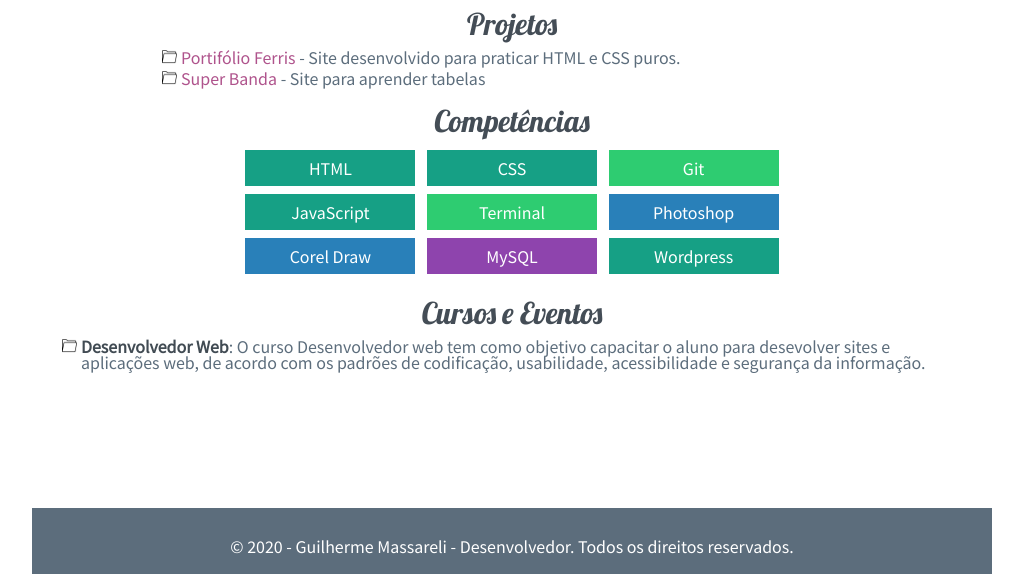
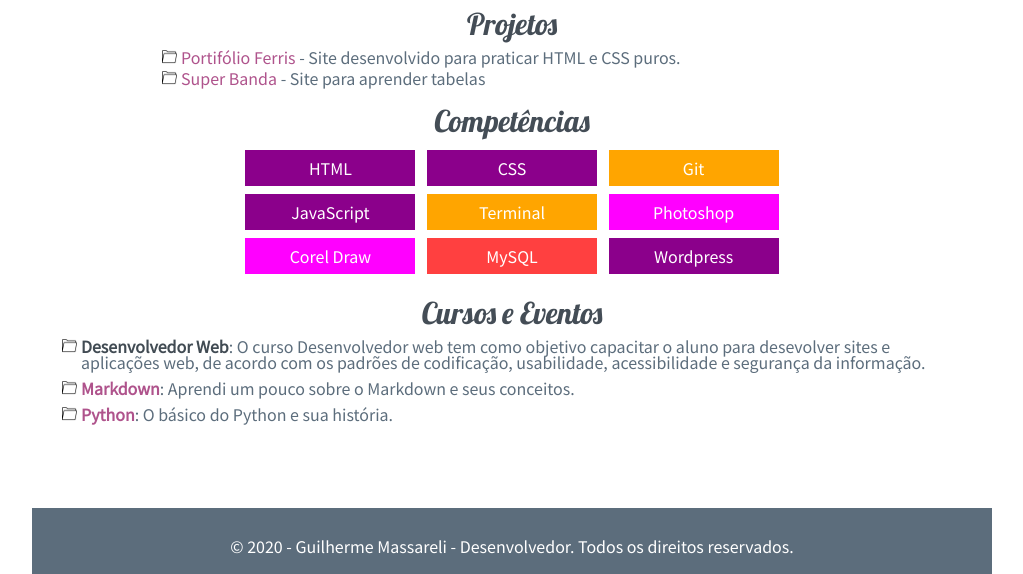
Before and after one commit to Meninosonhador/m872.github.io, a plain HTML site: page index.html in a window 1280 px wide. Shown: the part 226-800 px from the top of the page, without its empty margins (128-1151 px from the left). Drawn offline with Linux system fonts and the light colour scheme.

Commit message:
Portifolio

```diff
--- a/css/estilo.css
+++ b/css/estilo.css
@@ -89,18 +89,18 @@ hr{
 }
 
 .web{
-    background-color: #16a085;
+    background-color:	#8B008B;
 }
 
 .infra{
-    background-color: #2ecc71;
+    background-color: #FFA500;
 }
 .design{
-    background-color: #2980b9;
+    background-color: #FF00FF;
 }
 
 .banco{
-    background-color: #8e44ad;
+    background-color: #FF4040;
 }
 
 footer{
--- a/index.html
+++ b/index.html
@@ -49,6 +49,12 @@
                 <strong>Desenvolvedor Web</strong>:
                 O curso Desenvolvedor web tem como objetivo capacitar o aluno para desevolver sites e aplicações web, de acordo com os padrões de codificação, usabilidade, acessibilidade e segurança da informação.
             </li>
+            <li>
+                <strong><a href="https://github.com/Meninosonhador/Markdown">Markdown</a></strong>: Aprendi um pouco sobre o Markdown e seus conceitos.
+            </li>
+            <li>
+                <strong><a href="https://github.com/Meninosonhador/Python">Python</a></strong>: O básico do Python e sua história.
+            </li>
         </ul>
     </main>
     <footer>
```
